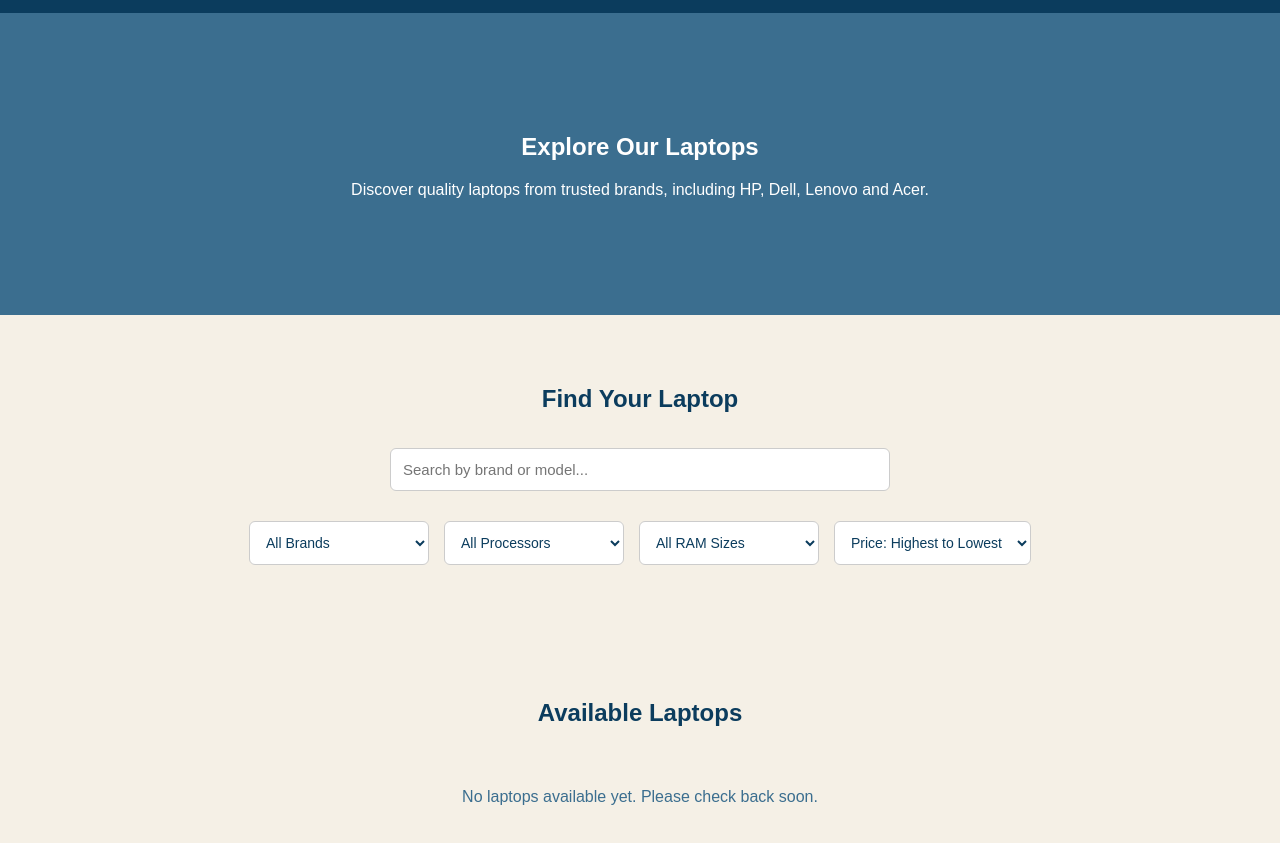
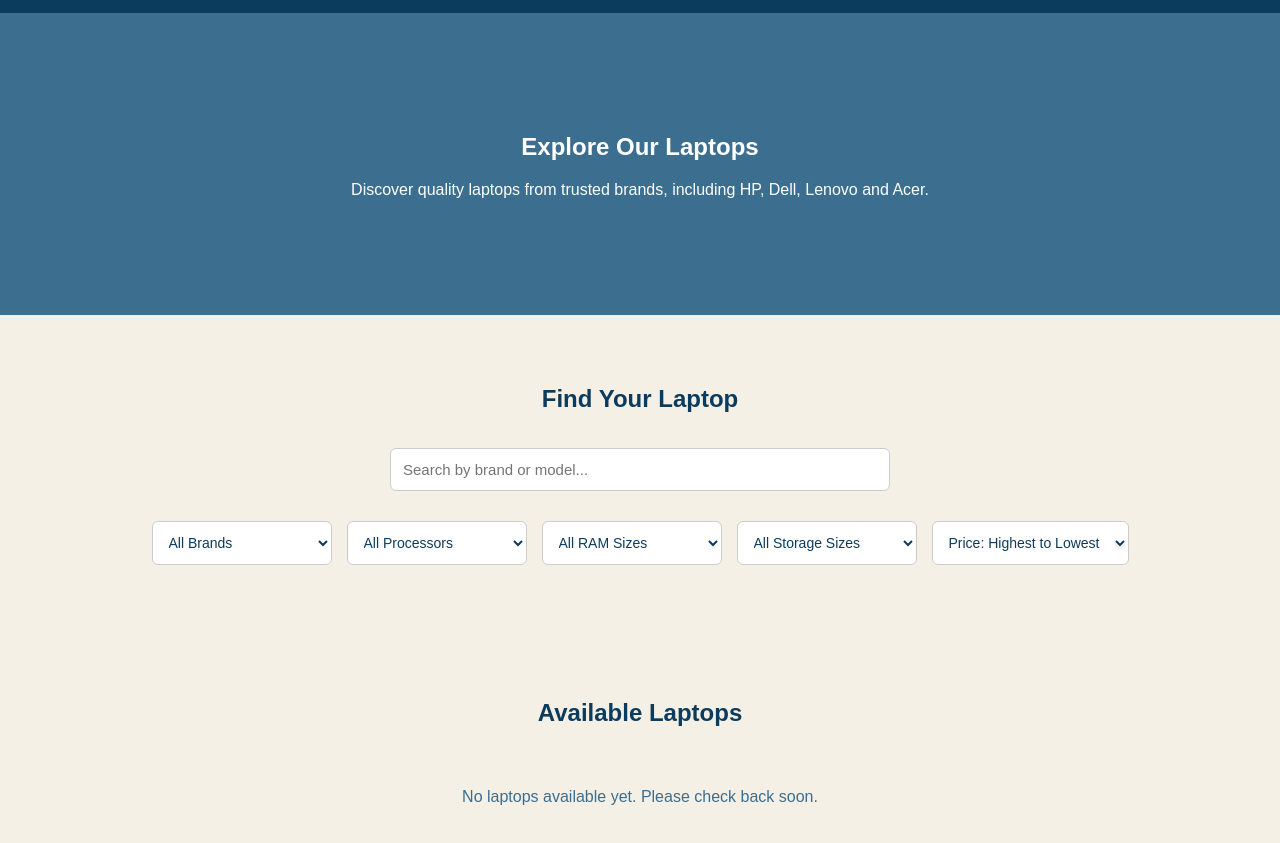
Before and after one commit to up-ack-tech-co/UpAck-Tech-Co-, a plain HTML site: page laptops.html in a window 1280 px wide. Shown: the part 107-950 px from the top of the page. Drawn offline with Linux system fonts and the light colour scheme.

Commit message:
Add storage filter for SSD sizes in laptops.html
Added storage filter options for SSD sizes.

```diff
--- a/laptops.html
+++ b/laptops.html
@@ -67,6 +67,14 @@
   <option value="32GB">32GB RAM</option>
   <option value="64GB">64GB RAM</option>
 </select>
+    <select id="storage-filter">
+  <option value="">All Storage Sizes</option>
+  <option value="128GB">128GB SSD</option>
+  <option value="256GB">256GB SSD</option>
+  <option value="512GB">512GB SSD</option>
+  <option value="1TB">1TB SSD</option>
+  <option value="2TB">2TB SSD</option>
+</select>
 
       <select id="price-sort">
         <option value="high-low">Price: Highest to Lowest</option>
```
